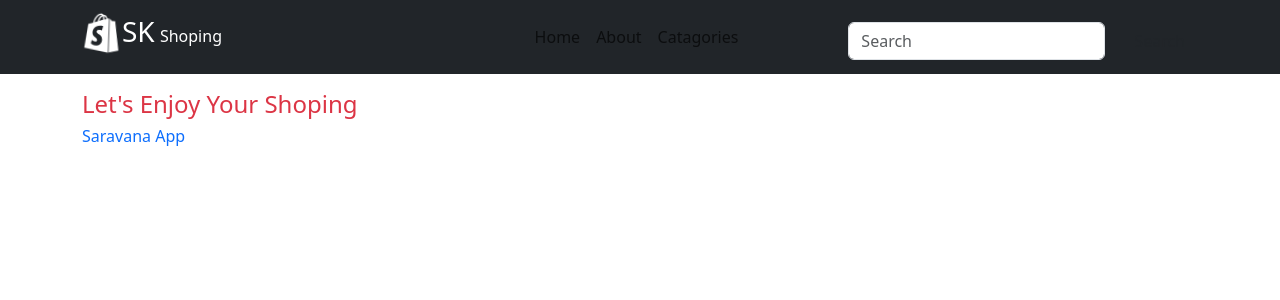
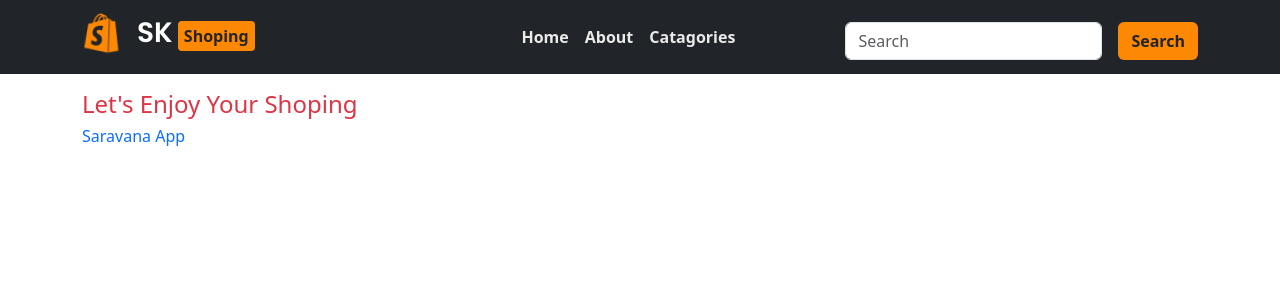
Before and after one commit to saravana1405/Shoping_Cart, a React (Create React App) app: page / in a window 1280 px wide. Shown: the top 300 px of the page. Built offline with nearby package versions, Linux system fonts and the light colour scheme.

Commit message:
navbar styling

```diff
--- a/src/App.css
+++ b/src/App.css
@@ -1,3 +1,7 @@
+@import url('https://fonts.googleapis.com/css2?family=Poppins:wght@600&display=swap');
+:root{
+  --max : rgb(253, 136, 3);
+}
 link:hover{
   color: white;
 }
@@ -9,11 +13,48 @@ link:hover{
   position: relative;
   right: 8px;
   font-size:1.5em;
-  color: rgb(211, 208, 208);
+  color: var(--max);
 
+}
+#button{
+  background-color: var(--max);
+  font-weight:700;
+}
+#button:focus,
+#button:hover{
+  background-color: orangered;
+}
+.heading{
+  margin-left: 15px;
+  font-family: 'Poppins', sans-serif;
+  font-weight: bolder;
+}
+#link{
+  color:rgb(235, 234, 234);
+  font-weight: 600;
+}
+#link2{
+  color:rgb(235, 234, 234);
+  font-weight: 600;
+}
+#link3{
+  color:rgb(235, 234, 234);
+  font-weight: 600;
+}
+#back{
+  background-color:var(--max);
+}
+
+#shoping{
+  background-color: var(--max);
+  padding: 4px 6px;
+  border-radius: 4px;
+  color: rgb(37, 37, 37);
+  font-weight: bold;
 }
 #shop{
    animation-name: shopicon;
+   color: rgb(253, 136, 3);
    animation-duration:3s;
    animation-iteration-count: infinite;
 }
@@ -34,3 +75,30 @@ link:hover{
   }
 
 }
+@media screen and (max-width : 600px) {
+  #back2{
+    background-color:rgb(25, 25, 26);
+
+  }
+  #link{
+    border-bottom: 1px solid rgb(138, 137, 137);
+  }
+  #link:focus,
+  #link:hover{
+    color: var(--max);
+  }
+  #link2{
+    border-bottom: 1px solid rgb(138, 137, 137);
+  }
+  #link2:focus,
+  #link2:hover{
+    color: var(--max);
+  }
+  #link3{
+    border-bottom: 1px solid rgb(138, 137, 137);
+  }
+  #link3:focus,
+  #link3:hover{
+    color: var(--max);
+  }
+}
```
